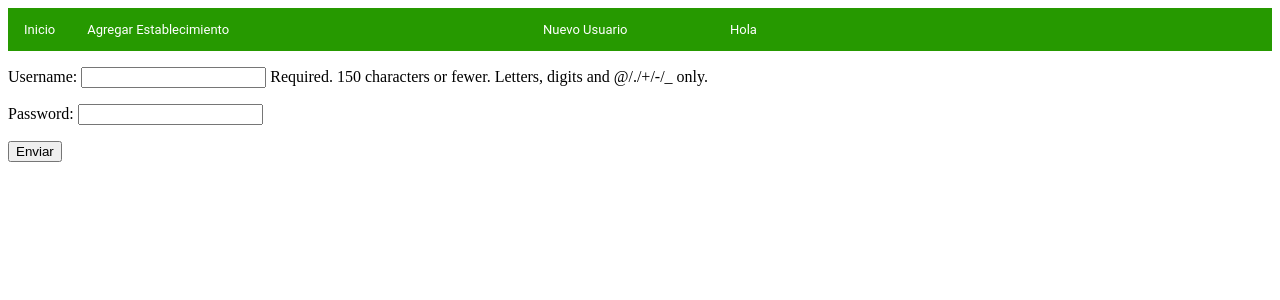
After one commit to larrix/w_datum, a Django app: page /establecimientos/registrar/ in a window 1280 px wide. The commit adds this page. Shown: the top 300 px of the page. Run offline with Django 3.2, Linux system fonts and the light colour scheme.

Commit message:
Commit con el login y registro andando

```diff
--- /dev/null
+++ b/apps/establecimientos/forms.py
@@ -0,0 +1,10 @@
+from django.contrib.auth.models import User
+from django import forms
+
+
+class UserForm(forms.ModelForm):
+    password = forms.CharField(widget=forms.PasswordInput)
+
+    class Meta:
+        model = User
+        fields = ['username', 'password']
--- a/apps/establecimientos/templates/establecimientos/base.html
+++ b/apps/establecimientos/templates/establecimientos/base.html
@@ -37,6 +37,18 @@
         <ul>
             <li><a class="active" href="{% url 'establecimientos:listar' %}">Inicio</a></li>
             <li><a href={% url 'establecimientos:establemiento-agregar' %}>Agregar Establecimiento</a></li>
+            <li><a> </a></li>
+            <li><a> </a></li>
+            <li><a> </a></li>
+            <li><a> </a></li>
+            <li><a> </a></li>
+            <li><a> </a></li>
+            <li><a> </a></li>
+            <li><a> </a></li>
+            <li><a href={% url 'establecimientos:registrar' %}>Nuevo Usuario</a></li>
+            <li><a> </a></li>
+            <li><a> </a></li>
+            <li><a>Hola {{ request.user.username }}</a> </li>
         </ul>
     </nav>
 
--- a/apps/establecimientos/templates/establecimientos/establecimientos.html
+++ b/apps/establecimientos/templates/establecimientos/establecimientos.html
@@ -1,10 +1,12 @@
 {% extends 'establecimientos/base.html' %}
+
+<title>{% block title %}Listado de Establecimientos{% endblock %}</title>
 
 {% block body %}
 
     <ul>
         {% for establecimiento in lista_estableciemiento %}
-            <li>{{ establecimiento.nombre }}  -  {{ establecimiento.nro }}</li>
+            <a href="{% url 'establecimientos:detalle' establecimiento.id %}" >{{ establecimiento.nombre }}  -  {{ establecimiento.nro }}</a>
             <br>
         {% endfor %}
     </ul>
--- /dev/null
+++ b/apps/establecimientos/templates/establecimientos/registro_usuario.html
@@ -0,0 +1,14 @@
+{% extends 'establecimientos/base.html' %}
+
+<title>{% block title %}Registro de Usuario{% endblock %}</title>
+
+<h2>Crear una nueva cuenta</h2>
+<br>
+{% block body %}
+<form method="post">
+    {% csrf_token %}
+    {{ form.as_p }}
+    <button type="submit">Enviar</button>
+
+</form>
+{% endblock %}
--- a/apps/establecimientos/urls.py
+++ b/apps/establecimientos/urls.py
@@ -9,4 +9,8 @@ urlpatterns = [
 
     url(r'listar/$', views.IndexView.as_view(), name='listar'),
 
+    url(r'^(?P<pk>[0-9]+)/$', views.DetailView.as_view(), name='detalle'),
+
+    url(r'registrar/$', views.UserFormView.as_view(), name='registrar'),
+
 ]
--- a/apps/establecimientos/views.py
+++ b/apps/establecimientos/views.py
@@ -1,9 +1,17 @@
 # -*- coding: utf-8 -*-
 from __future__ import unicode_literals
+from django.views.generic.edit import CreateView
+from django.contrib.auth.forms import UserCreationForm
+from django.contrib.auth.models import User
+from django.urls import reverse_lazy
 from django.views import generic
-from django.views.generic.edit import CreateView
+from django.views.generic import View
+from django.contrib.auth import authenticate, login
+from django.shortcuts import render, redirect
 from .models import Establecimiento
-from django.urls import reverse_lazy
+from .forms import UserForm
+
+
 
 
 class IndexView(generic.ListView):
@@ -17,4 +25,43 @@ class IndexView(generic.ListView):
 class EstablecimientoCreate(CreateView):
     model = Establecimiento
     fields = ['nombre', 'nro', 'lat', 'long', 'regimen']
-    success_url = reverse_lazy('establecimientos:index')
+    success_url = reverse_lazy('establecimientos:listar')
+
+
+class DetailView(generic.DetailView):
+    model = Establecimiento
+    template_name = 'establecimientos/detalle.html'
+
+class UserFormView(View):
+    form_class = UserForm
+    template_name = 'establecimientos/registro_usuario.html'
+
+    #Si no está logueado le va a mostrar una página en blanco
+    def get(self, request):
+        form = self.form_class(None)
+        return render(request, self.template_name, {'form': form})
+
+    def post(self, request):
+        form = self.form_class(request.POST)
+
+        if form.is_valid():
+
+            usuario = form.save(commit=False)
+
+            #Se normalizan los datos con cleaned_data
+            username = form.cleaned_data['username']
+            password = form.cleaned_data['password']
+            usuario.set_password(password)
+            usuario.save()
+
+            #Devuelve un objeto User si las credenciales son correctas
+            usuario = authenticate(username=username, password=password)
+
+            if usuario is not None:
+
+                if usuario.is_active:
+
+                    login(request, usuario)
+                    return redirect('establecimientos:listar')
+
+        return render(request, self.template_name, {'form': form})
```
Also changed, not shown: apps/establecimientos/templates/establecimientos/detalle.html (added, +12 -0 lines), db.sqlite3.
